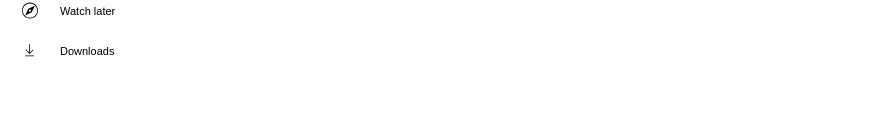
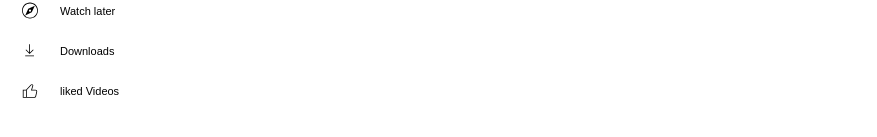
Before and after one commit to Masum-Arifin/youtube-clone, a React (Create React App) app: page / in a window 1280 px wide. Shown: the part 373-510 px from the top of the page, without its empty margins (0-877 px from the left). Built offline with nearby package versions, Linux system fonts and the light colour scheme.

Commit message:
liked Videos svg adedd

```diff
--- a/src/Sidebar.js
+++ b/src/Sidebar.js
@@ -1,9 +1,8 @@
-import React from 'react';
+import React from "react";
 import "./Sidebar.css";
 const Sidebar = () => {
   return (
     <div className="sidebar d-flex align-items-center pointer ">
-
       <div className="sidebar-items d-flex align-items-center active">
         <svg
           viewBox="0 0 24 25"
@@ -183,7 +182,23 @@ const Sidebar = () => {
         <span className="sidebar-text">Downloads</span>
       </div>
 
-
+      <div className="sidebar-items d-flex align-items-center active">
+        <svg
+          viewBox="0 0 24 25"
+          preserveAspectRatio="xMidYMid meet"
+          focusable="false"
+          class="style-scope yt-icon"
+          style={{ width: "20px", height: "20px", margin: "0px 20px" }}
+        >
+          <g class="style-scope yt-icon">
+            <path
+              d="M18.77,11h-4.23l1.52-4.94C16.38,5.03,15.54,4,14.38,4c-0.58,0-1.14,0.24-1.52,0.65L7,11H3v10h4h1h9.43 c1.06,0,1.98-0.67,2.19-1.61l1.34-6C21.23,12.15,20.18,11,18.77,11z M7,20H4v-8h3V20z M19.98,13.17l-1.34,6 C18.54,19.65,18.03,20,17.43,20H8v-8.61l5.6-6.06C13.79,5.12,14.08,5,14.38,5c0.26,0,0.5,0.11,0.63,0.3 c0.07,0.1,0.15,0.26,0.09,0.47l-1.52,4.94L13.18,12h1.35h4.23c0.41,0,0.8,0.17,1.03,0.46C19.92,12.61,20.05,12.86,19.98,13.17z"
+              class="style-scope yt-icon"
+            ></path>
+          </g>
+        </svg>
+        <span className="sidebar-text">liked Videos</span>
+      </div>
     </div>
   );
 };
```
Lines whose indentation alone changed are shown as unchanged.
